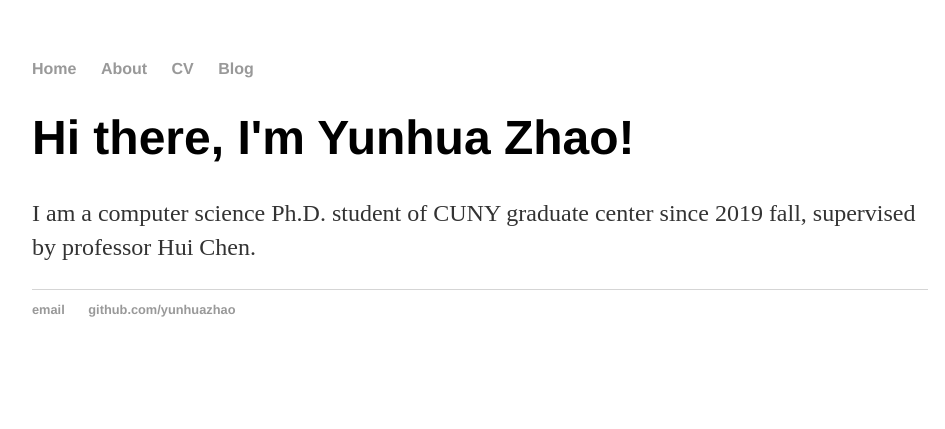
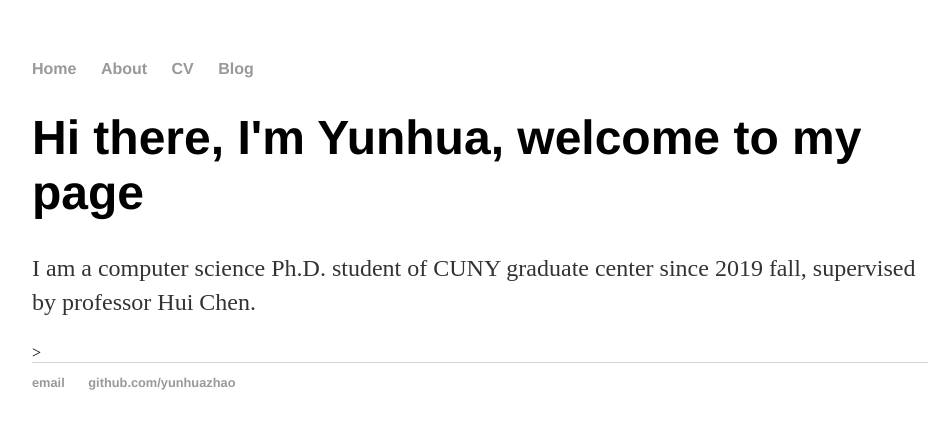
Before and after one commit to Yunhua468/yunhuazhao.github.io, a Jekyll site: the page built from index.html, in a window 1280 px wide. Shown: the top 429 px of the page, without its empty margins (160-1105 px from the left). Built offline with Jekyll 4.4.1, drawn with Linux system fonts in a browser that asks for light colours.

Commit message:
Update index.html

```diff
--- a/index.html
+++ b/index.html
@@ -1,30 +1,9 @@
-<!DOCTYPE html>
-<html>
-	<head>
-		<title>Yunhua Zhao</title>
-		<!-- link to main stylesheet -->
-		<link rel="stylesheet" type="text/css" href="/css/main.css">
-	</head>
-	<body>
-		<nav>
-    		<ul>
-        		<li><a href="/">Home</a></li>
-        		<li><a href="/about">About</a></li>
-        		<li><a href="/cv">CV</a></li>
-        		<li><a href="/blog">Blog</a></li>
-    		</ul>
-		</nav>
-		<div class="container">
-    		<div class="blurb">
-        		<h1>Hi there, I'm Yunhua Zhao!</h1>
-			<p>I am a computer science Ph.D. student of CUNY graduate center<a href="https://www.gc.cuny.edu/home"></a> since 2019 fall, supervised by professor Hui Chen. <a href="http://www.brooklyn.cuny.edu/web/academics/schools/naturalsciences/faculty_details.php?faculty=1332"></a></p>
-    		</div><!-- /.blurb -->
-		</div><!-- /.container -->
-		<footer>
-    		<ul>
-        		<li><a href="mailto:yzhao5@gradcenter.cuny.edu">email</a></li>
-        		<li><a href="https://github.com/yunhuazhao">github.com/yunhuazhao</a></li>
-			</ul>
-		</footer>
-	</body>
-</html>
+---
+layout: default
+title: Yunhua Zhao
+---
+<div class="blurb">
+	<h1>Hi there, I'm Yunhua, welcome to my page</h1>
+	<p>I am a computer science Ph.D. student of CUNY graduate center<a href="https://www.gc.cuny.edu/home"></a> since 2019 fall,
+	supervised by professor Hui Chen. <a href="http://www.brooklyn.cuny.edu/web/academics/schools/naturalsciences/faculty_details.php?faculty=1332"></a></p>>
+</div><!-- /.blurb -->
```
